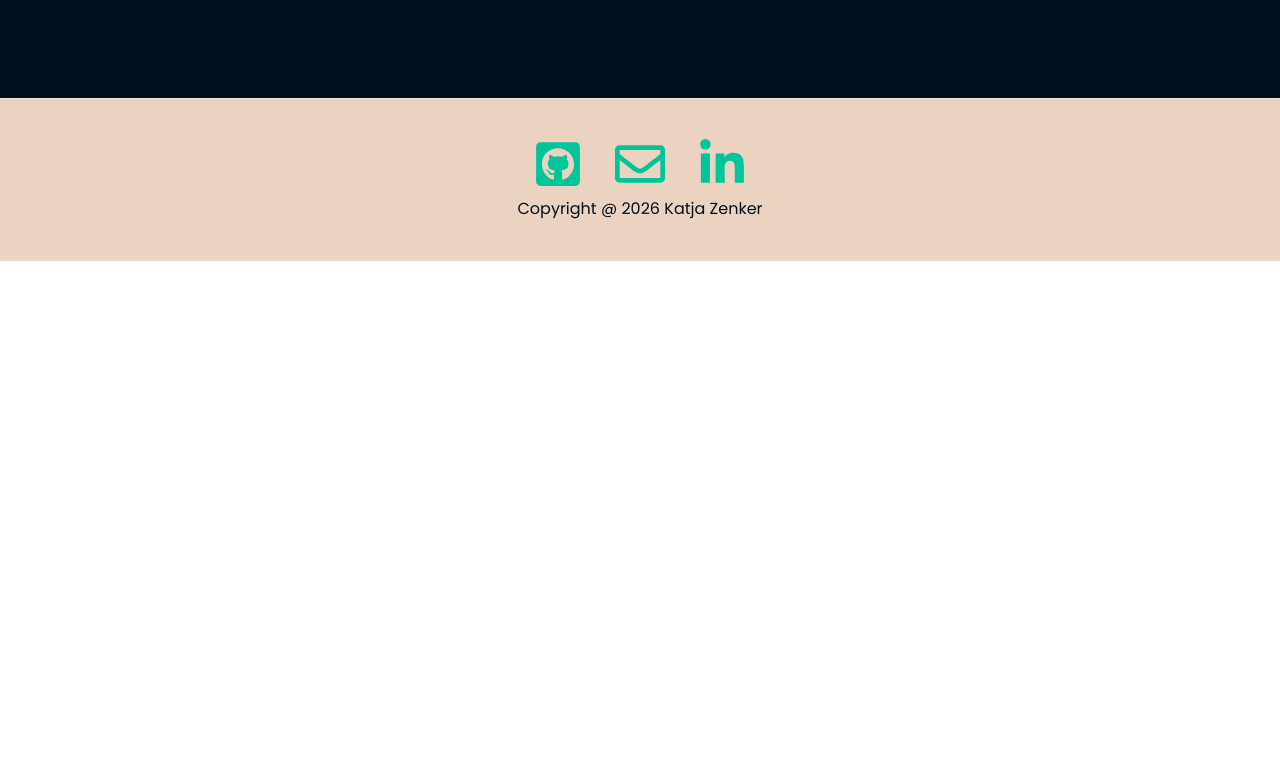
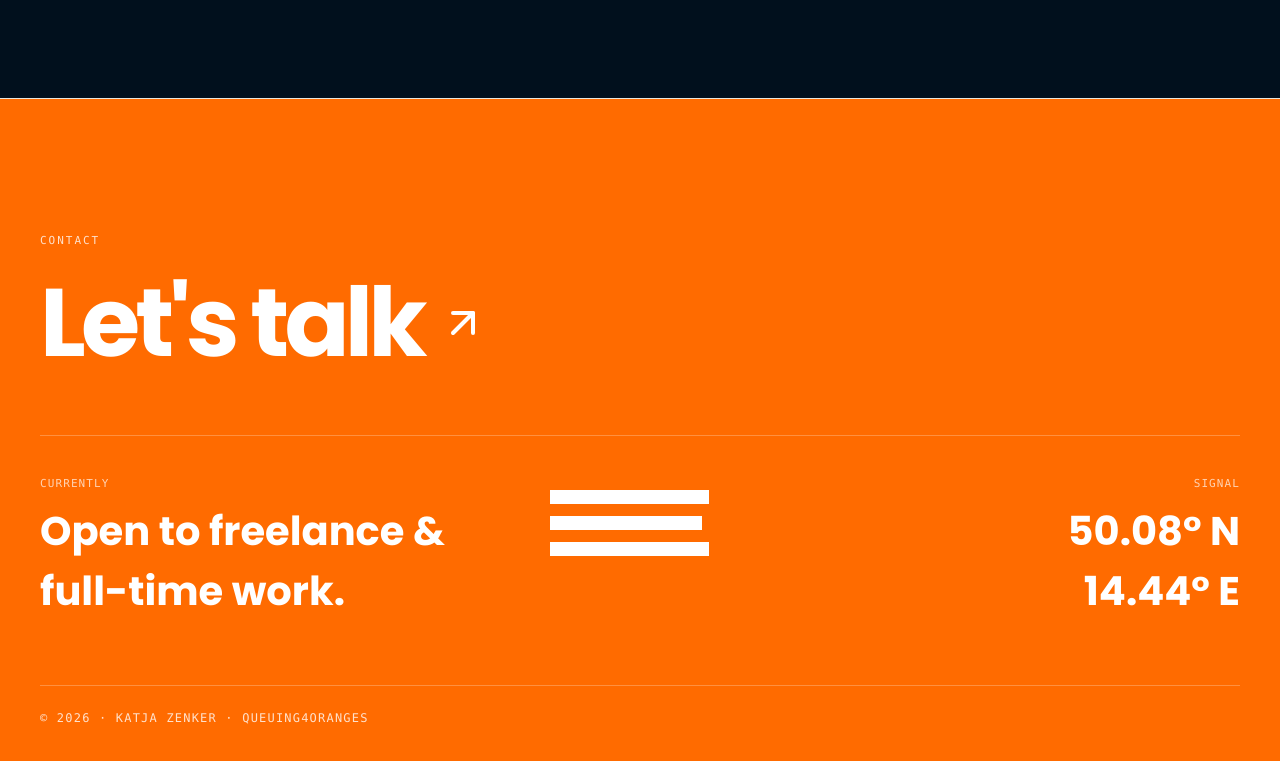
Before and after one commit to queuing4oranges/portfolio, a React (Create React App) app: page / in a window 1280 px wide. Shown: the part 7174-7935 px from the top of the page. Before the commit the page ends 7435 px from the top, so only its background shows below. Built offline with nearby package versions, Linux system fonts and the light colour scheme; a web font is replaced by a local one.

Commit message:
Refactor footer

```diff
--- a/src/components/Footer/Footer.js
+++ b/src/components/Footer/Footer.js
@@ -6,47 +6,70 @@ import './footer.scss';
 
 export default function Footer() {
 
-	const currentYear = new Date();
+	const date = new Date();
+	const currentYear = date?.getFullYear();
 
 	return (
-		<section className='footer-container bg-light text-dark px-4 py-10 md:px-40 md:py-10' id='contact'>
-			<div className='flex md:flex-row justify-center'>
-				<div className='px-4'>
-					<a
-						rel='noreferrer'
-						href='https://github.com/queuing4oranges'
-						target='_blank'
-						title='Check out my Github'
-					>
-						<FaGithubSquare size={50} color='#00C59B' className='footer-icon' />
+		<footer id="contact" className="bg-[#ff6b00] text-white relative overflow-hidden" data-testid="footer-section">
+			<div className="max-w-7xl mx-auto px-6 md:px-10 py-24 md:py-32">
+				<span className="font-mono text-[11px] tracking-[0.18em] uppercase text-[#9aa3b8] !text-white/80">
+					Contact
+				</span>
+				<div className="mt-6">
+					<a href="mailto:katjazenker@gmail.com" className="inline-flex items-baseline font-display text-6xl md:text-8xl font-black tracking-tighter leading-none hover:opacity-90 transition-opacity">
+						Let's talk
+						<svg xmlns="http://www.w3.org/2000/svg" width="48" height="48" viewBox="0 0 24 24" fill="none" stroke="currentColor" strokeWidth="2" strokeLinecap="round" strokeLinejoin="round" className="lucide lucide-arrow-up-right ml-3 md:ml-4 self-center" aria-hidden="true">
+							<path d="M7 7h10v10"></path>
+							<path d="M7 17 17 7"></path>
+						</svg>
 					</a>
 				</div>
-
-				<div className='px-4'>
-					<a
-						rel='noreferrer'
-						href={`mailto:katjazenker@gmail.com?subject=Let's get in touch`}
-						title='Get in touch'
-					>
-						<FaRegEnvelope size={50} color='#00C59B' className='footer-icon' />
-					</a>
+				<div className="mt-16 grid grid-cols-12 gap-6 border-t border-white/25 pt-10">
+					<div className="col-span-12 md:col-span-5">
+						<div className="font-mono text-[11px] tracking-widest uppercase text-white/70">
+							Currently
+						</div>
+						<div className="mt-2 font-display text-2xl font-bold">
+							Open to freelance &amp; full-time work.
+						</div>
+					</div>
+					<div className="col-span-6 md:col-span-3">
+						<div className="font-mono text-[11px] tracking-widest uppercase text-white/70">
+							{''}
+						</div>
+						<ul className="mt-3 space-y-2 font-mono text-sm">
+							<li>
+									<a href="#" className="link-underline-orange" style={{ backgroundImage: "linear-gradient(#ffffff, #ffffff)" }}>
+									github/queuing4oranges
+								</a>
+							</li>
+							<li>
+									<a href="#" className="link-underline-orange" style={{ backgroundImage: "linear-gradient(#ffffff, #ffffff)" }}>
+									linkedin/katja-zenker
+								</a>
+							</li>
+							<li>
+									<a href="#" className="link-underline-orange" style={{ backgroundImage: "linear-gradient(#ffffff, #ffffff)" }}
+								>
+									are.na/queuing4oranges
+								</a>
+							</li>
+						</ul>
+					</div>
+					<div className="col-span-12 md:col-span-4 md:text-right">
+						<div className="font-mono text-[11px] tracking-widest uppercase text-white/70">
+							Signal
+						</div>
+						<div className="flex flex-col mt-2 font-display text-2xl font-bold">
+							<span>50.08° N</span>
+							<span>14.44° E</span>
+						</div>
+					</div>
 				</div>
-
-				<div className='px-4'>
-					<a
-						rel='noreferrer'
-						href='https://www.linkedin.com/in/katja-zenker'
-						target='_blank'
-						title='Connect via LinkedIn'
-					>
-						<FaLinkedinIn size={50} color='#00C59B' className='footer-icon' />
-					</a>
+				<div className="mt-16 flex flex-col md:flex-row md:items-center md:justify-between gap-4 border-t border-white/25 pt-6 font-mono text-xs tracking-widest uppercase text-white/80">
+					<span>© {currentYear} · Katja Zenker · queuing4oranges</span>
 				</div>
 			</div>
-
-			<div className='flex justify-center mt-2 text-dark'>
-				<p>Copyright &#64; {currentYear.getFullYear()} Katja Zenker</p>
-			</div>
-		</section>
+		</footer>
 	)
 }
```
